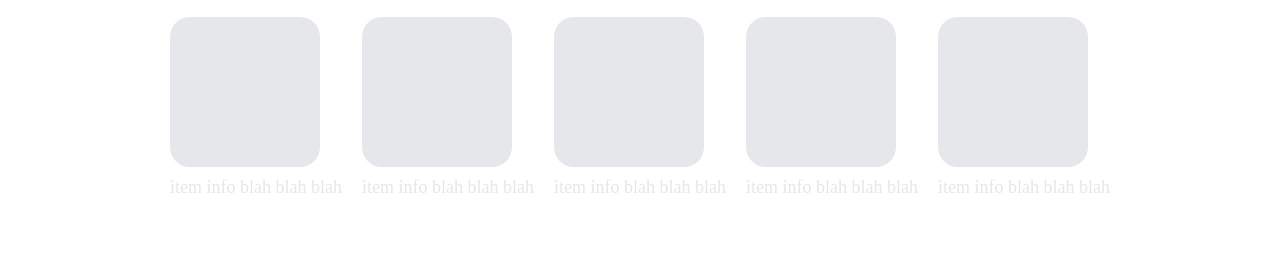
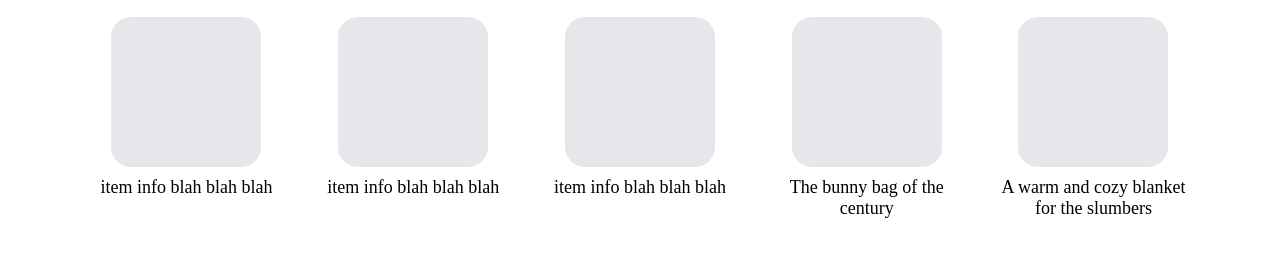
Before and after one commit to seiryvn/landing-page, a plain HTML site: page index.html in a window 1280 px wide. Shown: the part 546-800 px from the top of the page. Drawn offline with Linux system fonts and the light colour scheme.

Commit message:
Built Information section.

```diff
--- a/index.html
+++ b/index.html
@@ -35,23 +35,25 @@
       <div class="gallery">
         <div class="item">
           <div class="frame"></div>
-          <div class="text">item info blah blah blah</div>
+          <div class="gallery-text">item info blah blah blah</div>
         </div>
         <div class="item">
           <div class="frame"></div>
-          <div class="text">item info blah blah blah</div>
+          <div class="gallery-text">item info blah blah blah</div>
         </div>
         <div class="item">
           <div class="frame"></div>
-          <div class="text">item info blah blah blah</div>
+          <div class="gallery-text">item info blah blah blah</div>
         </div>
         <div class="item">
           <div class="frame"></div>
-          <div class="text">item info blah blah blah</div>
+          <div class="gallery-text">The bunny bag of the century</div>
         </div>
         <div class="item">
           <div class="frame"></div>
-          <div class="text">item info blah blah blah</div>
+          <div class="gallery-text">
+            A warm and cozy blanket for the slumbers
+          </div>
         </div>
       </div>
     </div>
--- a/stylesheet.css
+++ b/stylesheet.css
@@ -105,10 +105,20 @@ button.register {
     display: flex;
     flex-direction: column;
     gap: 10px;
+    flex: 1;
+    align-items: center;
 }
+
 .frame {
     width: 150px;
     height: 150px;
     background-color:#E5E7EB;
     border-radius: 20px;
 }
+
+.gallery-text {
+    color: black;
+    font-size: 18px;
+    flex-wrap: wrap;
+    text-align: center;
+}
```
